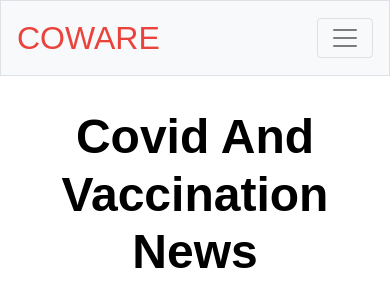
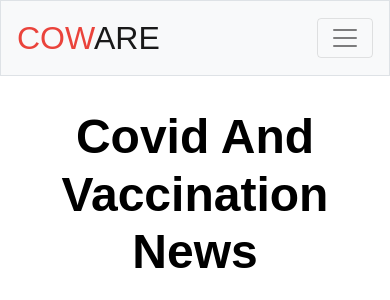
Before and after one commit to ycwhencpp/coware, a Flask app: page /news in a window 390 px wide. Shown: the top 300 px of the page. Run offline with Flask 2, Linux system fonts and the light colour scheme; data that the repository does not hold is empty; some libraries are stand-ins or nearby versions.

Commit message:
fixed ui

```diff
--- a/static/styles.css
+++ b/static/styles.css
@@ -248,7 +248,7 @@ img {
 }
 
 @media screen and (max-width:767px) {
-    .news-data{
+    .bd-grid{
         display:flex;
         flex-direction: column;
     }
--- a/templates/layout.html
+++ b/templates/layout.html
@@ -23,7 +23,7 @@
 <body>
 
     <nav class="navbar navbar-expand-md navbar-light bg-light border">
-        <a class="navbar-brand" href="/"><span class="red">COWARE </span></a>
+        <a class="navbar-brand" href="/"><span class="red">COW</span>ARE</a>
         <button aria-controls="navbar" aria-expanded="false" aria-label="Toggle navigation" class="navbar-toggler" data-target="#navbar" data-toggle="collapse" type="button">
                 <span class="navbar-toggler-icon"></span>
             </button>
```
